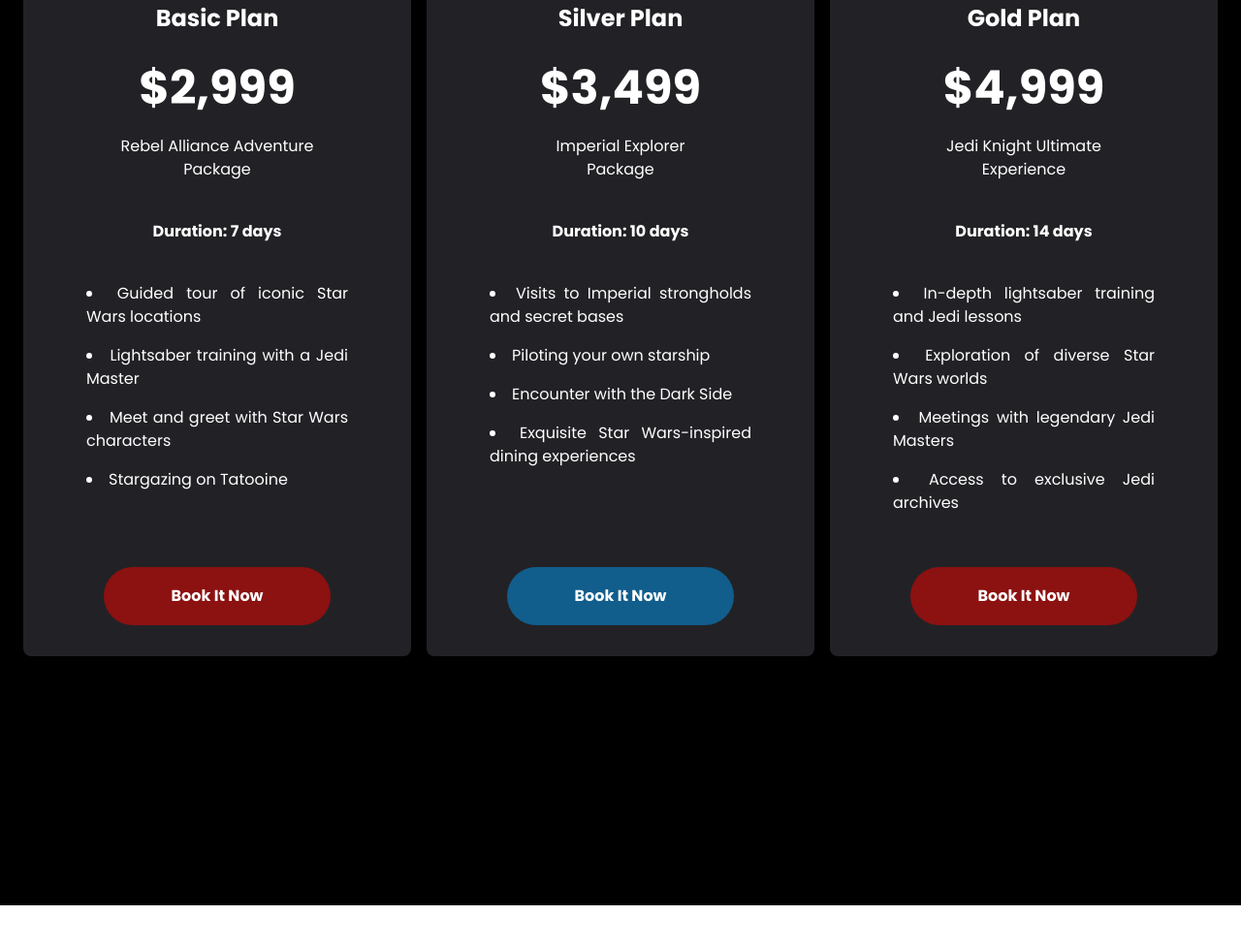
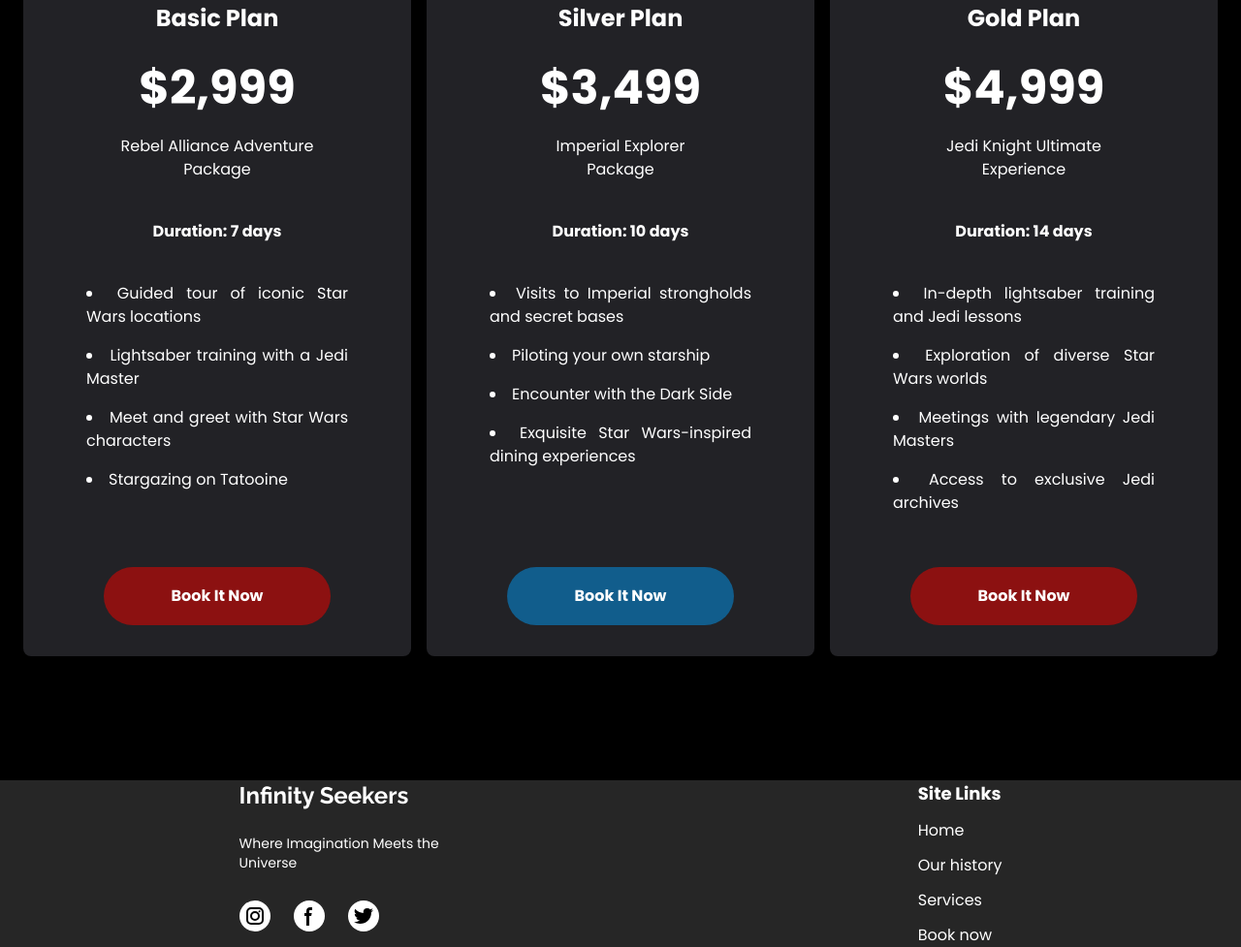
Before and after one commit to ram7567891987/Star-Wars-Website, a website: page index.html in a window 1280 px wide. Shown: the part 4923-5900 px from the top of the page at 97% size. Before the commit the page ends 5857 px from the top, so only its background shows below. Drawn offline with Linux system fonts and the light colour scheme.

Commit message:
feat: update pricing plans section and add footer with social links

```diff
--- a/index.html
+++ b/index.html
@@ -234,7 +234,7 @@
 
 
     <!-- Pricing Plans Section -->
-    <div class="bg-black pb-64.25 text-white text-center font-poppins">
+    <div class="bg-black pb-32 text-white text-center font-poppins">
       <h2 class="text-5xl font-semibold">Book your trip</h2>
       <p class="pt-5.5 mx-auto max-w-133.75">Select your desired package, and let the adventure begin. May the Force be with you as you book your cosmic journey with us.</p>
 
@@ -320,5 +320,48 @@
     <!-- /Pricing Item -->
   </div>
 <!-- /Pricing Plans Section -->
+
+<!-- Footer Section -->
+<div class="bg-[#262626] text-white">
+  <div class="flex justify-around">
+    <!-- Company info -->
+     <div class="flex-col">
+      <h2 class="text-2xl font-bold font-raleway">Infinity Seekers</h2>
+      <p class="text-sm font-poppins pb-7.25 pt-5.75 max-w-51.75">Where Imagination Meets the Universe</p>
+      <!-- Footer Icons -->
+      <div class="flex gap-6">
+        <!-- Instagram Icon -->
+        <div class="bg-white rounded-full flex justify-center items-center w-8 h-8 transition hover:scale-130 hover:bg-[#181818] duration-300 group">
+          <svg class="w-6 h-6 text-black group-hover:text-[#E0E0E0] transition duration-300" aria-hidden="true" xmlns="http://www.w3.org/2000/svg" width="24" height="24" fill="none" viewBox="0 0 24 24">
+          <path fill="currentColor" fill-rule="evenodd" d="M3 8a5 5 0 0 1 5-5h8a5 5 0 0 1 5 5v8a5 5 0 0 1-5 5H8a5 5 0 0 1-5-5V8Zm5-3a3 3 0 0 0-3 3v8a3 3 0 0 0 3 3h8a3 3 0 0 0 3-3V8a3 3 0 0 0-3-3H8Zm7.597 2.214a1 1 0 0 1 1-1h.01a1 1 0 1 1 0 2h-.01a1 1 0 0 1-1-1ZM12 9a3 3 0 1 0 0 6 3 3 0 0 0 0-6Zm-5 3a5 5 0 1 1 10 0 5 5 0 0 1-10 0Z" clip-rule="evenodd"/>
+          </svg>
+        </div>
+        <!-- Facebook Icon -->
+         <div class="bg-white rounded-full flex justify-center items-center w-8 h-8 transition hover:scale-130 hover:bg-[#181818] duration-300 group">
+           <svg class="w-6 h-6 text-black group-hover:text-[#E0E0E0] transition duration-300" aria-hidden="true" xmlns="http://www.w3.org/2000/svg" width="24" height="24" fill="currentColor" viewBox="0 0 24 24">
+           <path fill-rule="evenodd" d="M13.135 6H15V3h-1.865a4.147 4.147 0 0 0-4.142 4.142V9H7v3h2v9.938h3V12h2.021l.592-3H12V6.591A.6.6 0 0 1 12.592 6h.543Z" clip-rule="evenodd"/>
+           </svg>
+         </div>
+        <!-- Twitter -->
+         <div class="bg-white rounded-full flex justify-center items-center w-8 h-8 transition hover:scale-130 hover:bg-[#181818] duration-300 group">
+           <svg class="w-6 h-6 text-black group-hover:text-[#E0E0E0] transition duration-300" aria-hidden="true" xmlns="http://www.w3.org/2000/svg" width="24" height="24" fill="currentColor" viewBox="0 0 24 24">
+           <path fill-rule="evenodd" d="M22 5.892a8.178 8.178 0 0 1-2.355.635 4.074 4.074 0 0 0 1.8-2.235 8.343 8.343 0 0 1-2.605.981A4.13 4.13 0 0 0 15.85 4a4.068 4.068 0 0 0-4.1 4.038c0 .31.035.618.105.919A11.705 11.705 0 0 1 3.4 4.734a4.006 4.006 0 0 0 1.268 5.392 4.165 4.165 0 0 1-1.859-.5v.05A4.057 4.057 0 0 0 6.1 13.635a4.192 4.192 0 0 1-1.856.07 4.108 4.108 0 0 0 3.831 2.807A8.36 8.36 0 0 1 2 18.184 11.732 11.732 0 0 0 8.291 20 11.502 11.502 0 0 0 19.964 8.5c0-.177 0-.349-.012-.523A8.143 8.143 0 0 0 22 5.892Z" clip-rule="evenodd"/>
+           </svg>
+         </div>
+      </div>
+     </div>
+    <!-- Site Links -->
+      <div class="flex flex-col gap-3 font-poppins">
+        <h2 class="text-lg font-bold">Site Links</h2>
+        <a href="#" class="" target="_blank">Home</a>
+        <a href="#" class="" target="_blank">Our history</a>
+        <a href="#" class="" target="_blank">Services</a>
+        <a href="#" class="" target="_blank">Book now</a>
+     </div>
+    <!-- Support  -->
+    <!-- Email Address -->
+  </div>
+</div>
+<!-- /Footer Section -->
   </body>
   </html>
```
Also changed, not shown: assets/css/output.css.
